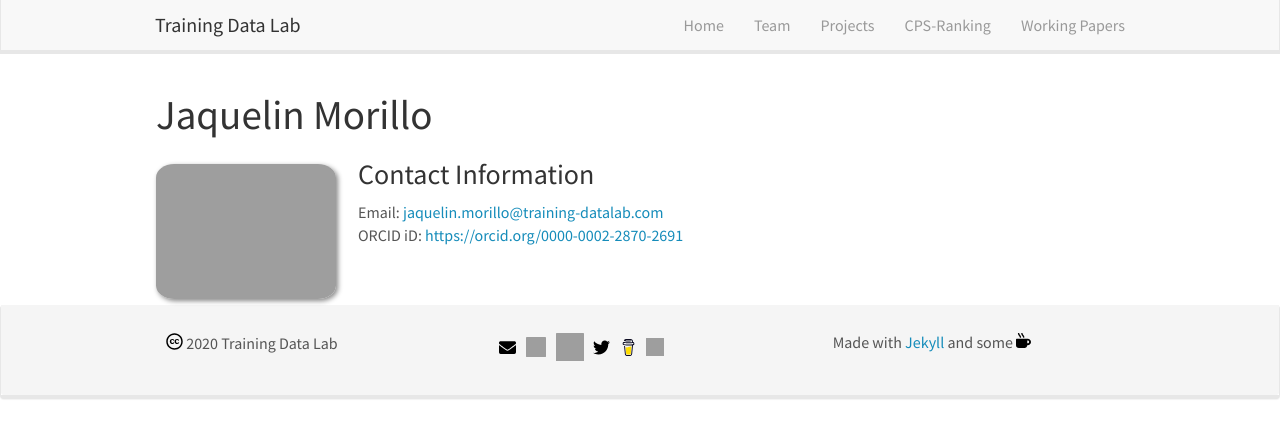
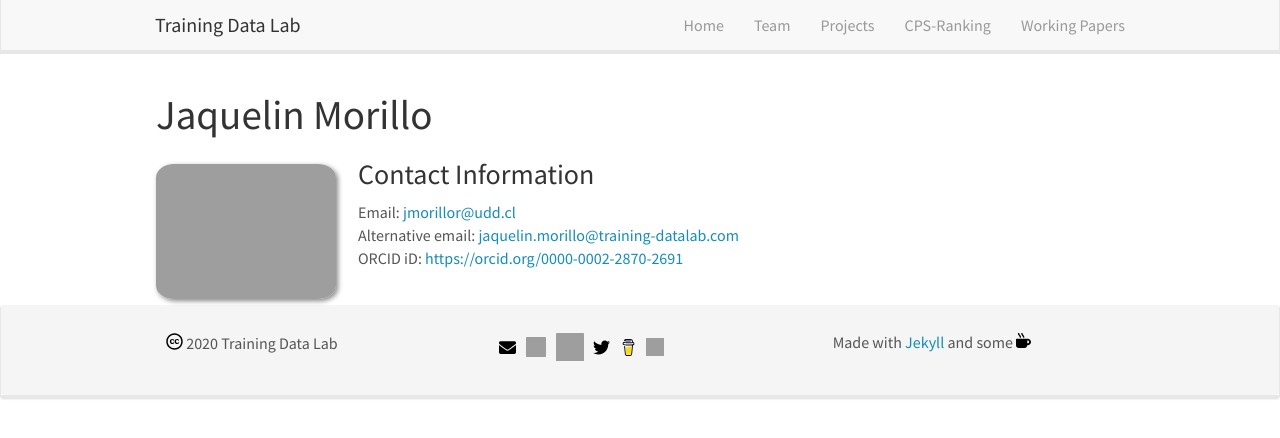
Before and after one commit to training-datalab/old-training-datalab.com, a Jekyll site: the page built from _pages/jmorillo.md, in a window 1280 px wide. Shown: the top 438 px of the page. Built offline with Jekyll 4.4.1, drawn with Linux system fonts in a browser that asks for light colours; nearby versions of some CDN libraries.

Commit message:
Update jmorillo.md

```diff
--- a/_pages/jmorillo.md
+++ b/_pages/jmorillo.md
@@ -12,6 +12,7 @@ permalink: /team/jmorillo/
 
 ### Contact Information
 
-Email: <a href="mailto:jaquelin.morillo@training-datalab.com">jaquelin.morillo@training-datalab.com</a><br />
+Email: <a href="mailto:jmorillor@udd.cl">jmorillor@udd.cl</a><br />
+Alternative email: <a href="mailto:jaquelin.morillo@training-datalab.com">jaquelin.morillo@training-datalab.com</a><br />
 ORCID iD: <a href="https://orcid.org/0000-0002-2870-2691" target="_blank">https://orcid.org/0000-0002-2870-2691</a><br />
 <br />
```
